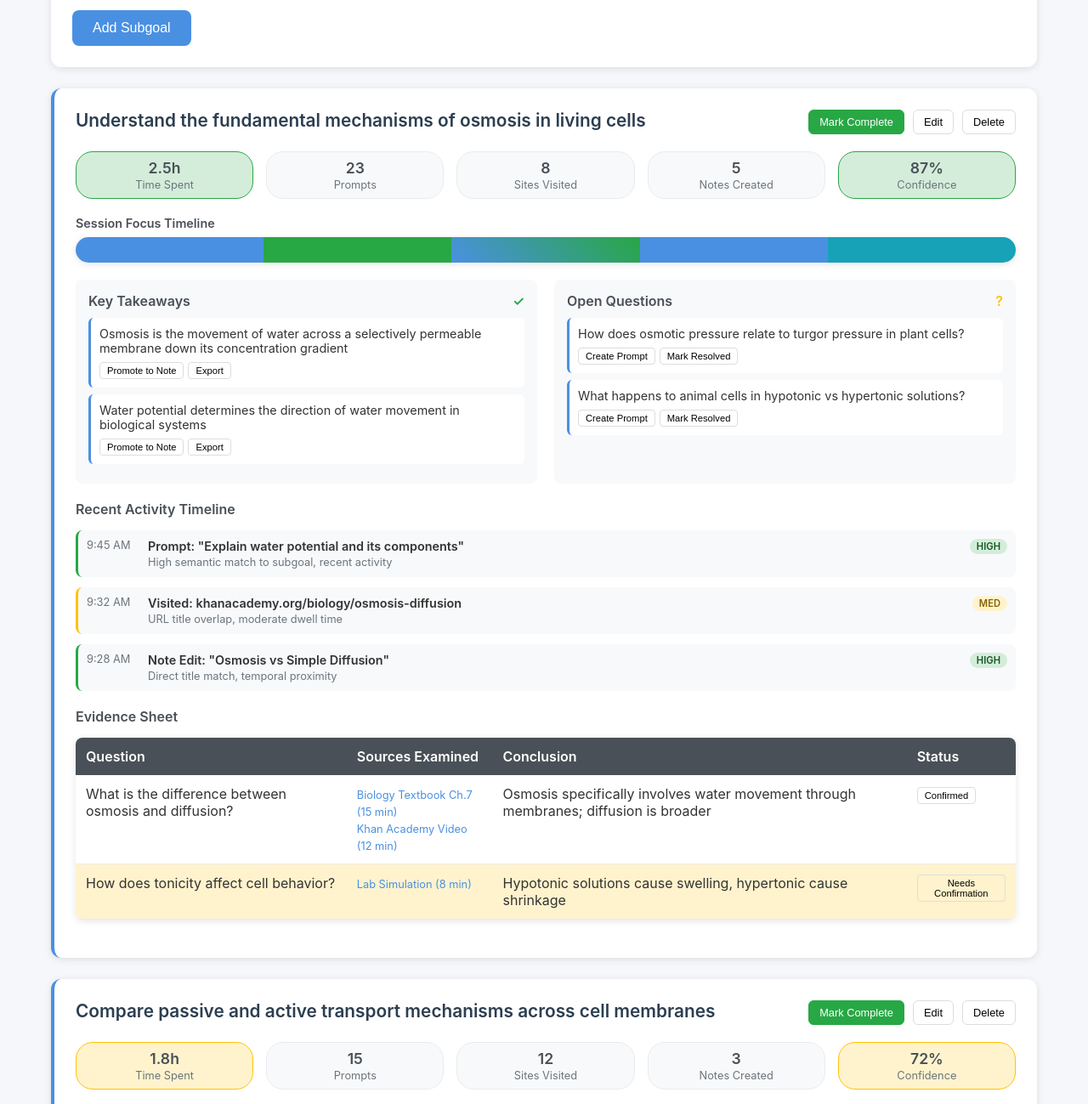
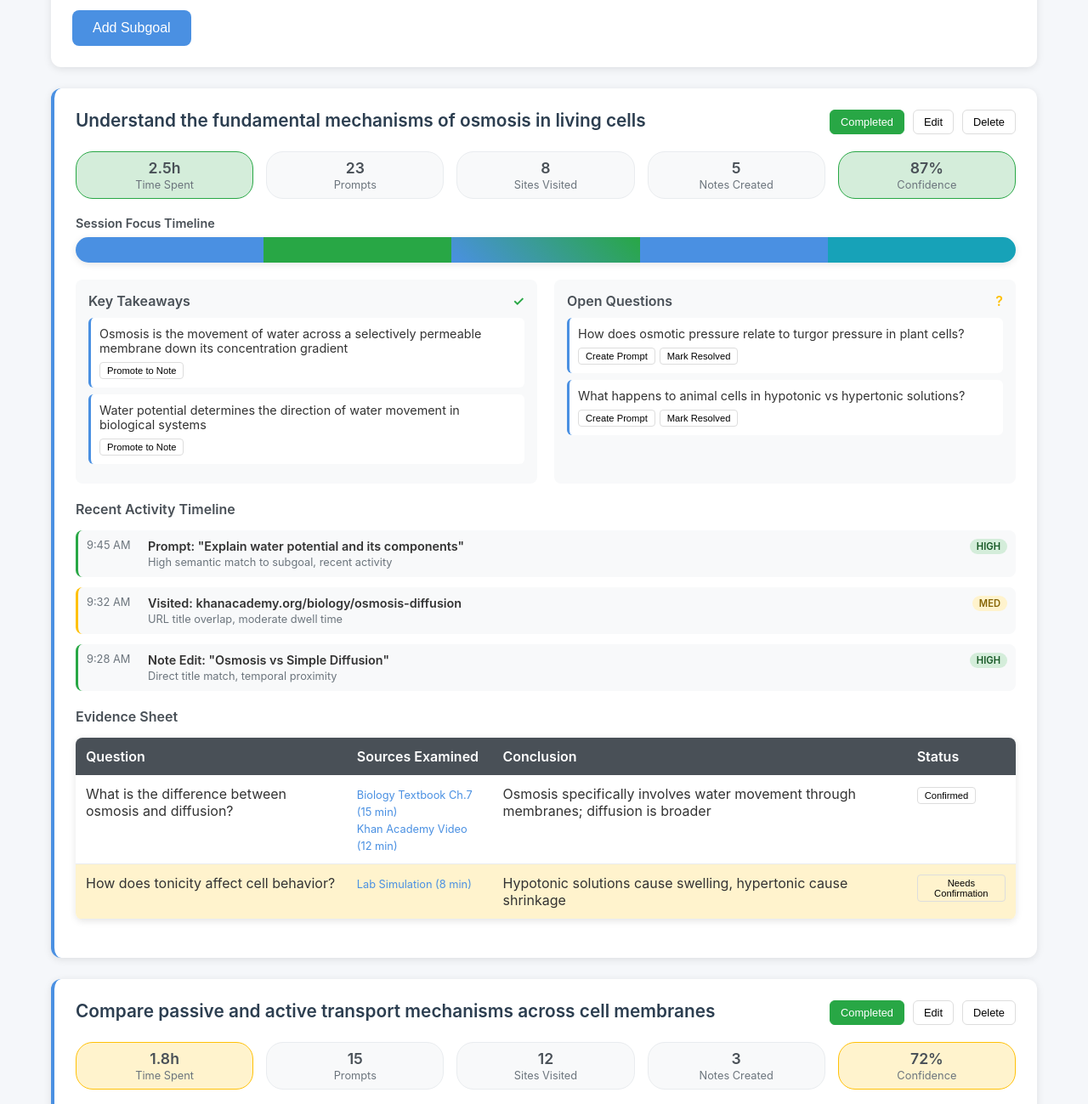
Before and after one commit to kurgoUSF/Mockups, a plain HTML site: page index.html in a window 1280 px wide. Shown: the part 261-1560 px from the top of the page at 85% size. Drawn offline with Linux system fonts and the light colour scheme.

Commit message:
Update index.html

```diff
--- a/index.html
+++ b/index.html
@@ -440,7 +440,7 @@
             <div class="subgoal-header">
                 <div class="subgoal-title">Understand the fundamental mechanisms of osmosis in living cells</div>
                 <div class="subgoal-actions">
-                    <button class="action-btn complete-btn">Mark Complete</button>
+                    <button class="action-btn complete-btn">Completed</button>
                     <button class="action-btn">Edit</button>
                     <button class="action-btn">Delete</button>
                 </div>
@@ -493,14 +493,12 @@
                         Osmosis is the movement of water across a selectively permeable membrane down its concentration gradient
                         <div class="insight-actions">
                             <button class="mini-btn">Promote to Note</button>
-                            <button class="mini-btn">Export</button>
                         </div>
                     </div>
                     <div class="insight-item">
                         Water potential determines the direction of water movement in biological systems
                         <div class="insight-actions">
                             <button class="mini-btn">Promote to Note</button>
-                            <button class="mini-btn">Export</button>
                         </div>
                     </div>
                 </div>
@@ -599,7 +597,7 @@
             <div class="subgoal-header">
                 <div class="subgoal-title">Compare passive and active transport mechanisms across cell membranes</div>
                 <div class="subgoal-actions">
-                    <button class="action-btn complete-btn">Mark Complete</button>
+                    <button class="action-btn complete-btn">Completed</button>
                     <button class="action-btn">Edit</button>
                     <button class="action-btn">Delete</button>
                 </div>
```
